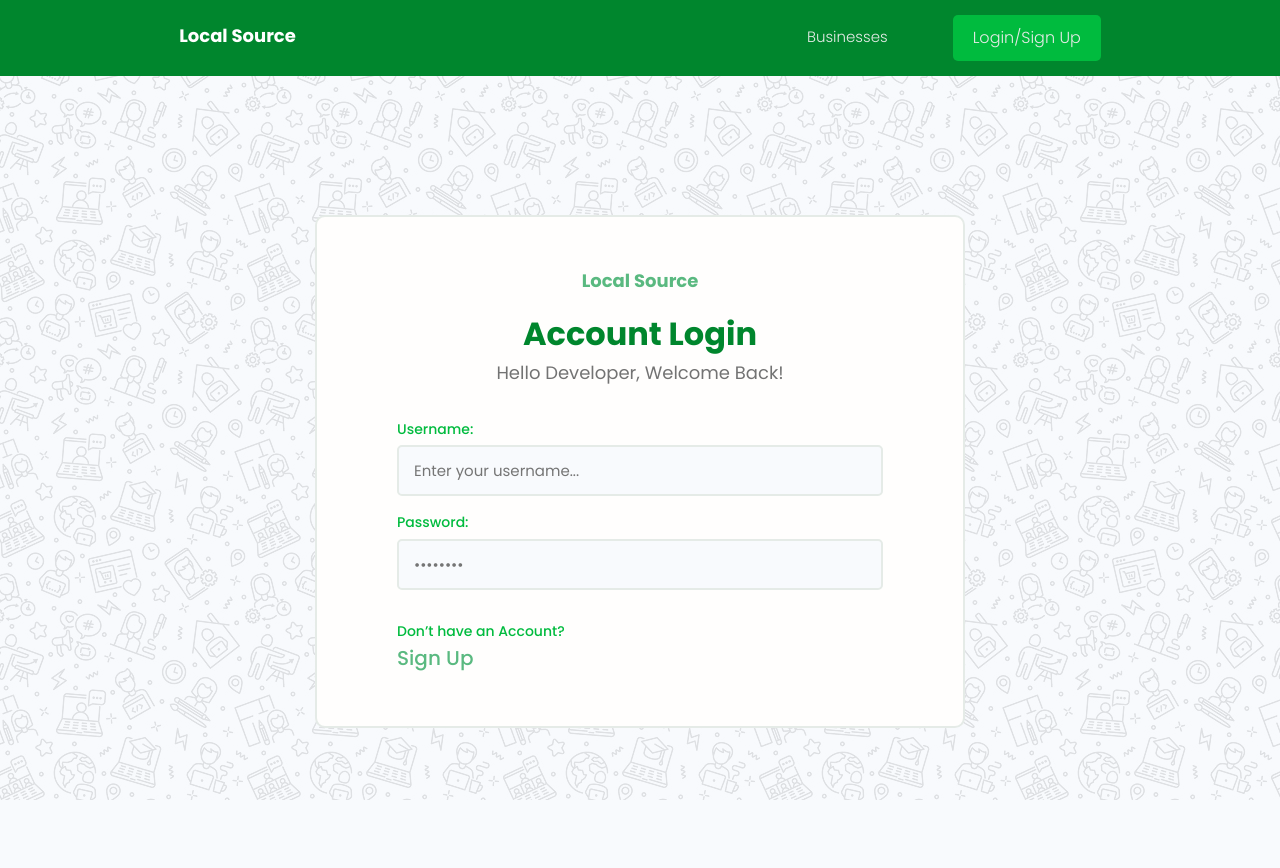
After one commit to chichi-54/FBLA-Coding-and-Programing, a Django app: page /users/login/ in a window 1280 px wide. The commit adds this page. Run offline with Django 5.2, Linux system fonts and the light colour scheme; some libraries are stand-ins or nearby versions.

Commit message:
fixed the user login and registration pages

```diff
--- /dev/null
+++ b/Users/templates/Users/login_register.html
@@ -0,0 +1,102 @@
+{% extends 'main.html' %}
+{% load static %}
+{% block content %}
+
+
+{% if page == 'register' %}
+
+<div class="auth">
+    <div class="card">
+        <div class="auth__header text-center">
+            <a href="/">
+                <h6 style="font-weight: bold">Local Source</h6>
+                {% comment %} <img src="{% static 'images/icon.svg' %}" alt="icon" /> {% endcomment %}
+            </a>
+            <h3>Register an Account</h3>
+            <p>Create a new developer account</p>
+        </div>
+
+        <form method="POST" action="{% url 'register' %}" class="form auth__form">
+            {% csrf_token %}
+
+            {% for field in form %}
+            <div class="form__field">
+                <label for="formInput#text">{{field.label}}</label>
+                {{field}}
+
+                <!-- {% if field.help_text %}
+                <small>{{field.help_text}}</small>
+                {% endif %} -->
+
+                {% for error in field.errors %}
+                <p style="color: red;">{{error}}</p>
+                {% endfor %}
+
+            </div>
+
+            {% endfor %}
+
+            <div class="auth__actions">
+                <input class="btn btn--sub btn--lg" type="submit" value="Sign  In" />
+            </div>
+        </form>
+        <div class="auth__alternative">
+            <p>Already have an Account?</p>
+            <a href="{% url 'login' %}">Log In</a>
+        </div>
+    </div>
+</div>
+
+
+
+{% else %}
+
+<div class="auth">
+
+    <div class="card">
+
+        <div class="auth__header text-center">
+            <a href="/">
+                <h6 style="font-weight: bold">Local Source</h6>
+                {% comment %} <img src="{% static 'images/icon.svg' %}" alt="icon" /> {% endcomment %}
+            </a>
+            <h3>Account Login</h3>
+            <p>Hello Developer, Welcome Back!</p>
+        </div>
+
+        <form action="" method="POST" class="form auth__form">
+            {% csrf_token %}
+            <!-- Input:Username -->
+            <div class="form__field">
+                <label for="formInput#text">Username: </label>
+                <input class="input input--text" id="formInput#text" type="text" name="username"
+                    placeholder="Enter your username..." />
+            </div>
+
+            <!-- Input:Password -->
+            <div class="form__field">
+                <label for="formInput#password">Password: </label>
+                <input class="input input--password" id="formInput#passowrd" type="password" name="password"
+                    placeholder="••••••••" />
+            </div>
+
+            {% comment %} <div class="auth__actions">
+                <input class="btn btn--sub btn--lg" type="submit" value="Log In" />
+                <a href="{% url 'reset_password' %}">Forget Password?</a>
+            </div> {% endcomment %}
+        </form>
+
+        <div class="auth__alternative">
+            <p>Don’t have an Account?</p>
+            <a href="{% url 'register' %}">Sign Up</a>
+        </div>
+    </div>
+</div>
+
+
+{% endif %}
+
+
+
+
+{% endblock content %}
--- a/Users/urls.py
+++ b/Users/urls.py
@@ -2,6 +2,7 @@ from django.urls import path
 from . import views
 
 urlpatterns = [
+    path('register/', views.registerUser, name="register"),
     path("login/", views.login_user, name="login"),
     path('logout/', views.logout_user, name="logout"),
     path('account/', views.account, name="account"),
--- a/Users/views.py
+++ b/Users/views.py
@@ -5,7 +5,7 @@ from django.contrib.auth.decorators import login_required
 from django.contrib import messages
 from django.contrib.auth.models import User
 from Business.models import Business
-from .forms import ProfileForm
+from .forms import ProfileForm, CustomUserCreationForm
 # Create your views here.
 
 
@@ -23,6 +23,30 @@ def user_profile(request, pk):
     businesses = profile.business_set.all()
     context = {'profile':profile, 'businesses':businesses}
     return render(request, "users/account.html", context)
+
+def registerUser(request):
+    page = 'register'
+    form = CustomUserCreationForm()
+
+    if request.method == 'POST':
+        form = CustomUserCreationForm(request.POST)
+        if form.is_valid():
+            user = form.save(commit=False)
+            user.username = user.username.lower()
+            user.save()
+
+            messages.success(request, 'User account was created!')
+
+            login(request, user)
+            return redirect('edit-account')
+
+        else:
+            messages.success(
+                request, 'An error has occurred during registration')
+
+    context = {'page': page, 'form': form}
+    return render(request, 'users/login_register.html', context)
+
 
 def login_user(request):
     page = 'login'
@@ -46,8 +70,8 @@ def login_user(request):
             return redirect(request.GET['next'] if 'next' in request.GET else 'account')
         else:
             messages.error(request, 'Username OR password is incorrect')
-
-    return render(request, 'users/login_register.html')
+    context = {'page': page}
+    return render(request, 'users/login_register.html', context)
 
 
 def logout_user(request):
```
Also changed, not shown: Business/templates/Business/notifications.html (+15 -0 lines), Business/views.py (+11 -2 lines), Business/migrations/0019_notification.py (added), db.sqlite3.
